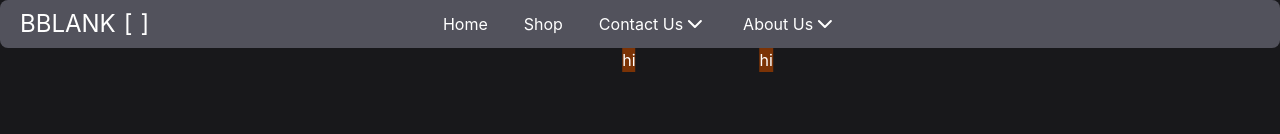
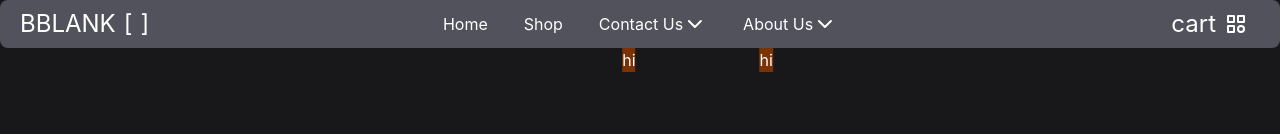
Before and after one commit to vincentfarka/Pant-Shop, a React (Vite) app: page / in a window 1280 px wide. Shown: the top 134 px of the page. Built offline with nearby package versions, Linux system fonts and the light colour scheme.

Commit message:
added cart

```diff
--- a/src/components/header.tsx
+++ b/src/components/header.tsx
@@ -29,6 +29,27 @@ export function Header({ setScene }: HeaderProps) {
         <ChevronTab>Contact Us</ChevronTab>
         <ChevronTab>About Us</ChevronTab>
       </div>
+      <h1 className="flex gap-2 text-2xl items-center hover:cursor-pointer mr-3">
+        cart
+        <svg
+          xmlns="http://www.w3.org/2000/svg"
+          width="24"
+          height="24"
+          viewBox="0 0 24 24"
+          fill="none"
+          stroke="currentColor"
+          stroke-width="2"
+          stroke-linecap="round"
+          stroke-linejoin="round"
+          className="icon icon-tabler icons-tabler-outline icon-tabler-category"
+        >
+          <path stroke="none" d="M0 0h24v24H0z" fill="none" />
+          <path d="M4 4h6v6h-6l0 -6" />
+          <path d="M14 4h6v6h-6l0 -6" />
+          <path d="M4 14h6v6h-6l0 -6" />
+          <path d="M14 17a3 3 0 1 0 6 0a3 3 0 1 0 -6 0" />
+        </svg>
+      </h1>
     </header>
   );
 }
@@ -49,7 +70,7 @@ function ChevronTab({ children }: ChevronTabProps) {
           stroke-width="2"
           stroke-linecap="round"
           stroke-linejoin="round"
-          className="w-6 h-6 transform transition-transform duration-300 ease-in-out rotate-0 group-hover:rotate-180 "
+          className="w-6 h-6 transform transition-transform duration-300 ease-in-out rotate-0 group-hover:rotate-180"
         >
           <path d="m6 9 6 6 6-6" />
         </svg>
```
